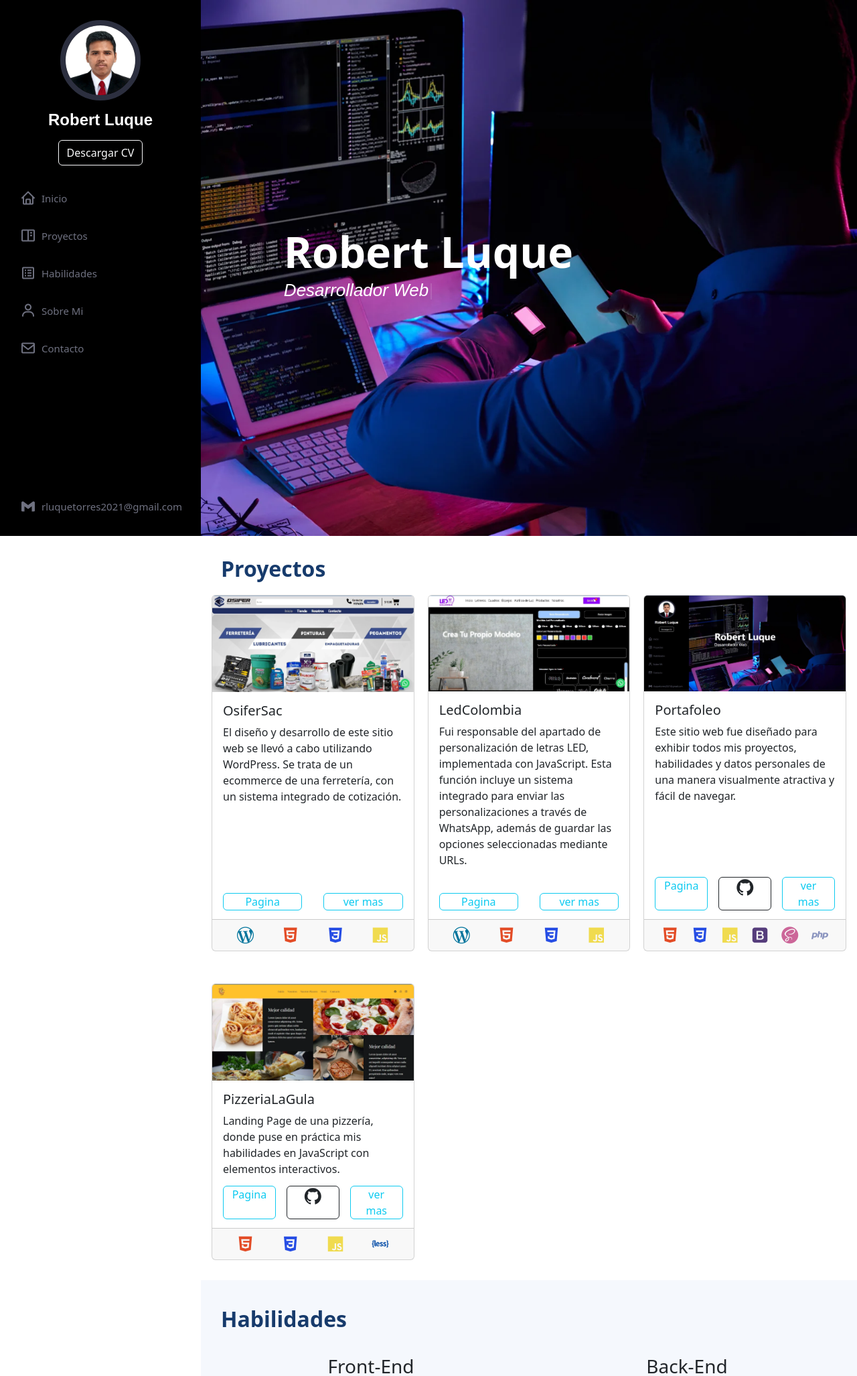
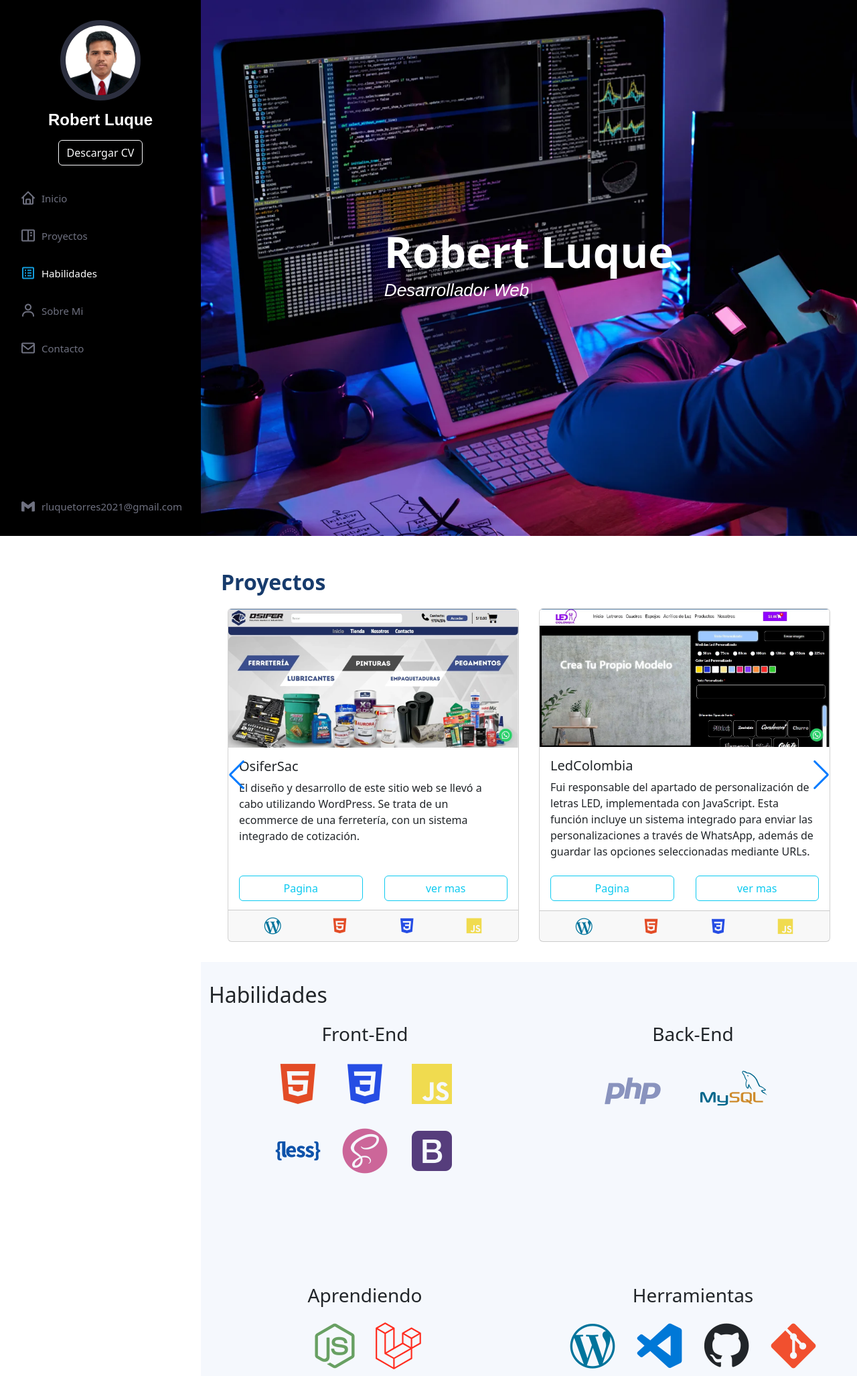
Before and after one commit to RobertLuque/portafolio, a PHP site: page / in a window 1280 px wide. Shown: the top 2054 px of the page at 67% size. Run offline with PHP 8.4, Linux system fonts and the light colour scheme; some libraries are stand-ins or nearby versions.

Commit message:
+slider +menu

```diff
--- a/index.php
+++ b/index.php
@@ -36,6 +36,7 @@
     <link rel="stylesheet" href="scss/estilos.css">
     <script src="https://unpkg.com/boxicons@2.1.4/dist/boxicons.js"></script>
     <link href='https://unpkg.com/boxicons@2.1.4/css/boxicons.min.css' rel='stylesheet'>
+    <link rel="stylesheet" href="https://unpkg.com/swiper/swiper-bundle.min.css">
 </head>
 
 <body class="bg-primary">
@@ -99,6 +100,7 @@
             </li>
         </ul>
     </header>
+    <section class="main">
         <section class="principal d-flex justify-content-center align-items-center">
             <div class="fondo"></div>
             <div class="datos position-absolute" id="caja-texto">
@@ -106,15 +108,14 @@
                 <span id="typed"></span>
             </div>
         </section>
-    <section class="main ">
         <section id="Portfolio">
             <div class="container">
                 <div class="titulo">
                     <h2>Proyectos</h2>
                 </div>
-                <div class="proyectos">
-                    <div class="row d-flex row-cols-md-3 g-5">
-                        <div class="col">
+                <div class="proyectos swiper swiper-proyectos">
+                    <div class="swiper-wrapper swiper-contenido-proyectos">
+                        <div class="swiper-slide">
                             <div class="card h-100">
                                 <img src="img/proyecto_osifersac.webp" class="card-img-top" alt="...">
                                 <div class="card-body">
@@ -123,20 +124,20 @@
                                         utilizando WordPress. Se trata de un ecommerce de una ferretería, con un sistema
                                         integrado de cotización.</p>
                                     <div class="botones row w-100">
-                                        <a href="https://osifersac.com/"
-                                            class="col btn btn-outline-info mx-3">Pagina</a>
+                                        <a href="https://osifersac.com/" class="col btn btn-outline-info mx-3"
+                                            target="_blank">Pagina</a>
                                         <a href="#" class="col btn btn-outline-info mx-3">ver mas</a>
                                     </div>
                                 </div>
                                 <div class="card-footer d-flex row-cols-4">
-                                    <i class='bx bxl-wordpress'></i>
-                                    <i class='bx bxl-html5'></i>
-                                    <i class='bx bxl-css3'></i>
-                                    <i class='bx bxl-javascript'></i>
+                                    <i class='icon bx bxl-wordpress'></i>
+                                    <i class='icon bx bxl-html5'></i>
+                                    <i class='icon bx bxl-css3'></i>
+                                    <i class='icon bx bxl-javascript'></i>
                                 </div>
                             </div>
                         </div>
-                        <div class="col">
+                        <div class="swiper-slide">
                             <div class="card h-100">
                                 <img src="img/proyecto_ledcolombia.webp" class="card-img-top" alt="...">
                                 <div class="card-body">
@@ -147,20 +148,20 @@
                                         opciones seleccionadas mediante URLs.</p>
                                     <div class="botones row w-100">
                                         <a href="https://ledcolombia.com.co/producto/personalizacion-de-letras-led/"
-                                            class="col btn btn-outline-info mx-3">Pagina</a>
+                                            class="col btn btn-outline-info mx-3" target="_blank">Pagina</a>
                                         <a href="#" class="col btn btn-outline-info mx-3">ver mas</a>
                                     </div>
                                 </div>
                                 <div class="card-footer d-flex row-cols-4">
-                                    <i class='bx bxl-wordpress'></i>
-                                    <i class='bx bxl-html5'></i>
-                                    <i class='bx bxl-css3'></i>
-                                    <i class='bx bxl-javascript'></i>
+                                    <i class='icon bx bxl-wordpress'></i>
+                                    <i class='icon bx bxl-html5'></i>
+                                    <i class='icon bx bxl-css3'></i>
+                                    <i class='icon bx bxl-javascript'></i>
                                 </div>
                             </div>
                         </div>
 
-                        <div class="col">
+                        <div class="swiper-slide">
                             <div class="card h-100">
                                 <img src="img/robertportafoleo.webp" class="card-img-top" alt="...">
                                 <div class="card-body">
@@ -172,23 +173,24 @@
                                         navegar.</p>
                                     <div class="botones row w-100">
                                         <a href="#" class="col btn btn-outline-info mx-3">Pagina</a>
-                                        <a href="#" class="col btn btn-outline-dark">
+                                        <a href="https://github.com/RobertLuque/portafolio"
+                                            class="col btn btn-outline-dark" target="_blank">
                                             <i class='bx bxl-github'></i>
                                         </a>
                                         <a href="#" class="col btn btn-outline-info mx-3">ver mas</a>
                                     </div>
                                 </div>
                                 <div class="card-footer d-flex row-cols-6">
-                                    <i class='bx bxl-html5'></i>
-                                    <i class='bx bxl-css3'></i>
-                                    <i class='bx bxl-javascript'></i>
-                                    <i class='bx bxl-bootstrap'></i>
-                                    <i class='bx bxl-sass'></i>
-                                    <i class='bx bxl-php'></i>
+                                    <i class='icon bx bxl-html5'></i>
+                                    <i class='icon bx bxl-css3'></i>
+                                    <i class='icon bx bxl-javascript'></i>
+                                    <i class='icon bx bxl-bootstrap'></i>
+                                    <i class='icon bx bxl-sass'></i>
+                                    <i class='icon bx bxl-php'></i>
                                 </div>
                             </div>
                         </div>
-                        <div class="col">
+                        <div class="swiper-slide">
                             <div class="card h-100">
                                 <img src="img/proyecto_pizzerialagula.webp" class="card-img-top" alt="...">
                                 <div class="card-body">
@@ -197,23 +199,26 @@
                                         habilidades en JavaScript con elementos interactivos.</p>
                                     <div class="botones row w-100">
                                         <a href="https://robertluque.github.io/PizzeriaLaGula/"
-                                            class="col btn btn-outline-info mx-3">Pagina</a>
+                                            class="col btn btn-outline-info mx-3" target="_blank">Pagina</a>
                                         <a href="https://github.com/RobertLuque/PizzeriaLaGula"
-                                            class="col btn btn-outline-dark">
+                                            class="col btn btn-outline-dark" target="_blank">
                                             <i class='bx bxl-github'></i>
                                         </a>
                                         <a href="#" class="col btn btn-outline-info mx-3">ver mas</a>
                                     </div>
                                 </div>
                                 <div class="card-footer d-flex row-cols-4">
-                                    <i class='bx bxl-html5'></i>
-                                    <i class='bx bxl-css3'></i>
-                                    <i class='bx bxl-javascript'></i>
-                                    <i class='bx bxl-less'></i>
+                                    <i class='icon bx bxl-html5'></i>
+                                    <i class='icon bx bxl-css3'></i>
+                                    <i class='icon bx bxl-javascript'></i>
+                                    <i class='icon bx bxl-less'></i>
                                 </div>
                             </div>
                         </div>
                     </div>
+                    <!-- Feclas navegacion -->
+                    <div class="swiper-button-prev swiper-button-prev-proyectos"></div>
+                    <div class="swiper-button-next swiper-button-next-proyectos"></div>
                 </div>
             </div>
         </section>
@@ -399,13 +404,17 @@
         class="sticky-bottom position-fixed bg-secondary d-flex align-content-center align-items-center">
         <div class="container">
             <i class='bx bxl-gmail'></i>
-            <span>rluquetorres2021@gmail.com</span>
+            <span id="correo-copy" onclick="copiarAlPortapapeles()">rluquetorres2021@gmail.com</span>
         </div>
     </footer>
     <script src="https://cdn.jsdelivr.net/npm/typed.js@2.0.12"></script>
+    <script src="https://cdn.jsdelivr.net/npm/swiper@8/swiper-bundle.min.js"></script>
+    <script src="js/activeMenuScroll.js"></script>
+    <script src="js/sliderProyectos.js"></script>
     <script src="js/eliminateAlert.js"></script>
     <script src="js/typed.js"></script>
     <script src="js/validForm.js"></script>
+    <script src="js/copy.js"></script>
 </body>
 
 </html>
--- /dev/null
+++ b/js/copy.js
@@ -0,0 +1,9 @@
+var correo = document.getElementById("correo-copy");
+function copiarAlPortapapeles(correo) {
+    var aux = document.createElement("input");
+    aux.setAttribute("value", document.getElementById("correo-copy").innerHTML);
+    document.body.appendChild(aux);
+    aux.select();
+    document.execCommand("copy");
+    document.body.removeChild(aux);
+}
--- a/php/mail.php
+++ b/php/mail.php
@@ -18,7 +18,7 @@
     $phpmailer->Password = 'ijkgqqjaldnpehuv';
 
     //Añadiendo destinatarios
-    $phpmailer->setFrom('contact@miempresa.com', 'Mi empresa');
+    $phpmailer->setFrom('robertvengador1@gmail.com', 'Luque Torres Robert');
     $phpmailer->addAddress($email, $name);
 
      //Definiendo el contenido de mi email
--- a/scss/estilos.scss
+++ b/scss/estilos.scss
@@ -10,6 +10,13 @@
 $TextColorActive: #149ddd;
 body
 {
+    .container
+    {
+        .titulo
+        {
+            padding-top: 20px;
+        }
+    }
     .padre-alert
     {
         position: absolute;
@@ -74,7 +81,7 @@
                         padding-right: 8px;
                     }
                 }
-                a:hover
+                a:hover, a.active
                 {
                     color: white;
                     i
@@ -119,7 +126,7 @@
         margin-left: 300px;
         height: 100vh;
         background-color: $color2;
-        section
+        section#Portfolio
         {
             padding: 30px 0;
             .titulo
@@ -135,10 +142,13 @@
             }
             .container
             {
+                overflow-x: hidden;
                 padding: 0 30px;
                 .proyectos
                 {
-                    .col
+                    width: 100%;
+                    min-height: 300px;
+                    .swiper-slide
                     {
                         padding: 0 10px;
 
@@ -159,7 +169,7 @@
                                     margin: 0;
                                 }
                             }
-                            .bx
+                            .icon.bx
                             {
                                 font-size: 30px;
                                 display: flex;
```
Also changed, not shown: js/activeMenuScroll.js (added, +27 -0 lines), js/sliderProyectos.js (added, +53 -0 lines), scss/estilos.css, 1 other file. Lines whose indentation alone changed are shown as unchanged.
